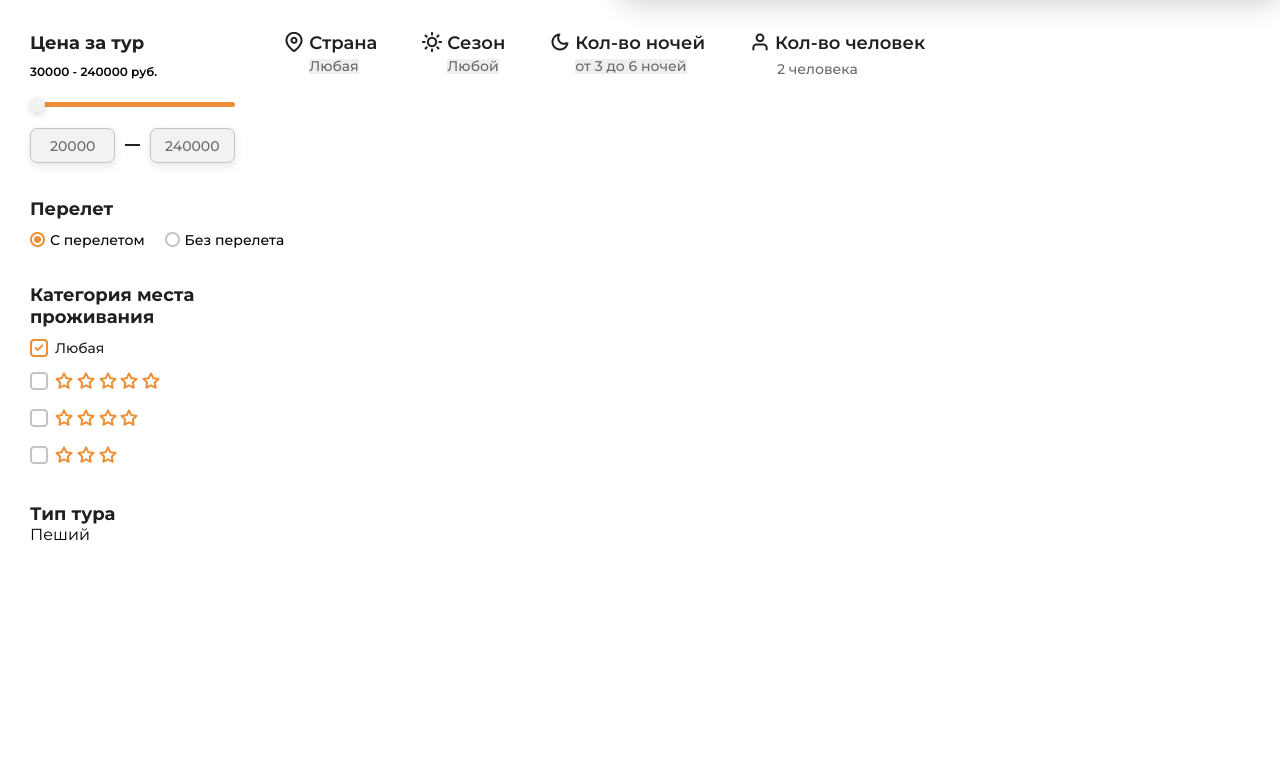
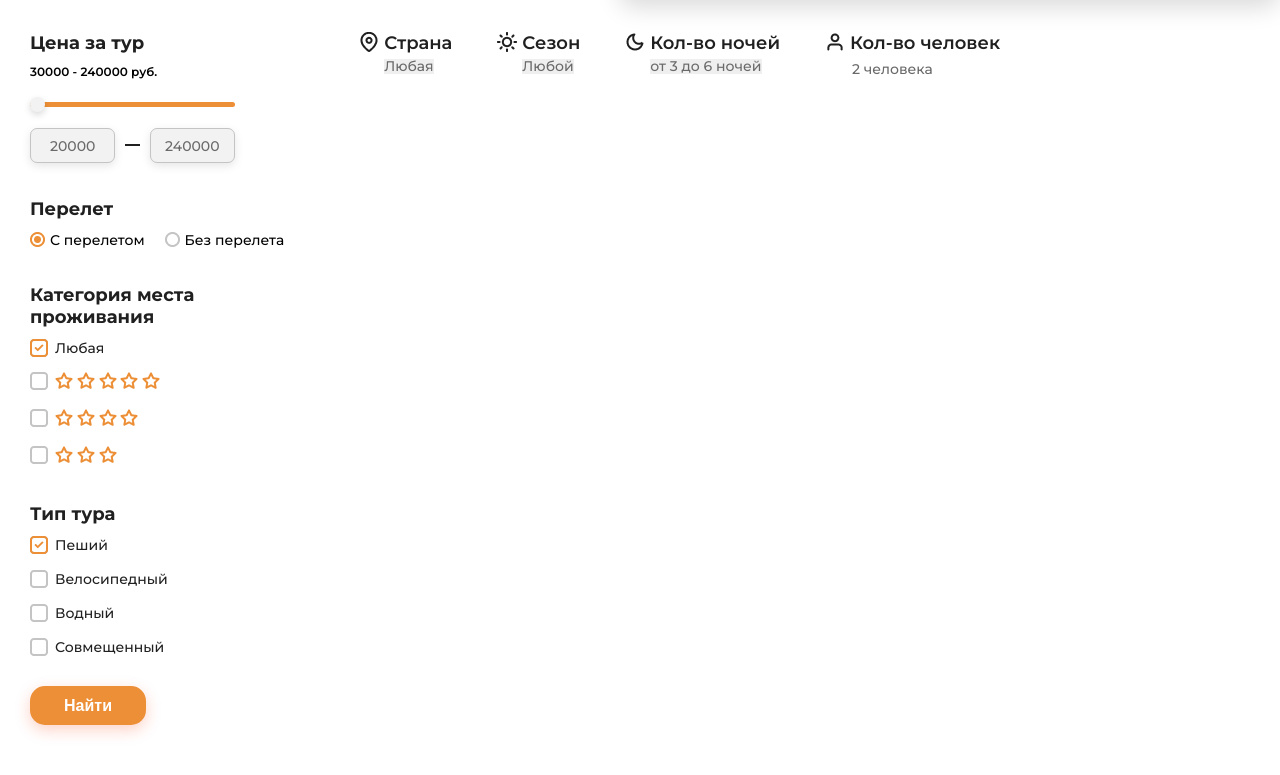
Before and after one commit to sometimes1ago/touragency, a plain HTML site: page tours.html in a window 1280 px wide. Shown: the part 313-1088 px from the top of the page. Before the commit the page ends 892 px from the top, so only its background shows below. Drawn offline with Linux system fonts and the light colour scheme.

Commit message:
Tour type filter's checkboxes style fixed. Filters markup and styling completed

```diff
--- a/scss/tours.scss
+++ b/scss/tours.scss
@@ -228,6 +228,8 @@ li {
     &-list {
         display: flex;
         flex-direction: row;
+        height: 45px;
+        margin-left: 75px;
         &__item {
             margin-left: 45px;
         }
@@ -245,6 +247,24 @@ li {
         margin-left: 30px;
         &__item {
             margin-bottom: 35px;
+        }
+        &__item:last-child {
+            margin-bottom: 0px;
+        }
+    }
+    &-data__sender {
+        padding-bottom: 50px;
+        input {
+            width: 116px;
+            height: 39px;
+            background-color: $accent;
+            border: none;
+            color: #fff;
+            font-weight: 700;
+            font-size: 16px;
+            border-radius: 15px;
+            box-shadow: 0px 5px 15px rgba(251, 76, 31, 0.25);
+            margin-top: -5px;
         }
     }
 }
@@ -420,8 +440,10 @@ input[type=checkbox] {
                 padding-bottom: 0px;
             }
         }
+
+    }
     &-tourtype {
-        .checkbox1 {
+        .checkbox {
             padding-top: 10px;
             &-item {
                 padding-bottom: 15px;
@@ -435,8 +457,10 @@ input[type=checkbox] {
                     @extend %checkbox__checked-label__after;
                 }
             }
+            &-item:last-child {
+                padding-bottom: 0px;
+            }
         }
-    }
     }
     &-label {
         display: flex;
--- a/tours.html
+++ b/tours.html
@@ -122,13 +122,28 @@
                 <li class="filters-aside__item">
                     <div class="item-tourtype">
                         <h4 class="filters-label">Тип тура</h4>
-                        <ul class="checkbox1">
+                        <ul class="checkbox">
                             <li class="checkbox-item checkbox-item__walking">
                                 <input type="checkbox" checked value="walking" name="walking" id="walking">
                                 <label for="walking">Пеший</label>
                             </li>
+                            <li class="checkbox-item checkbox-item__cycling">
+                                <input type="checkbox" value="walking" name="cycling" id="cycling">
+                                <label for="cycling">Велосипедный</label>
+                            </li>
+                            <li class="checkbox-item checkbox-item__water">
+                                <input type="checkbox" value="water" name="water" id="water">
+                                <label for="water">Водный</label>
+                            </li>
+                            <li class="checkbox-item checkbox-item__hybrid">
+                                <input type="checkbox" value="hybrid" name="hybrid" id="hybrid">
+                                <label for="hybrid">Совмещенный</label>
+                            </li>
                         </ul>
                     </div>
+                </li>
+                <li class="filters-data__sender">
+                    <input type="submit" value="Найти">
                 </li>
             </ul>
             <ul class="filters-list">
```
Also changed, not shown: css/tours.css, css/tours.min.css.
